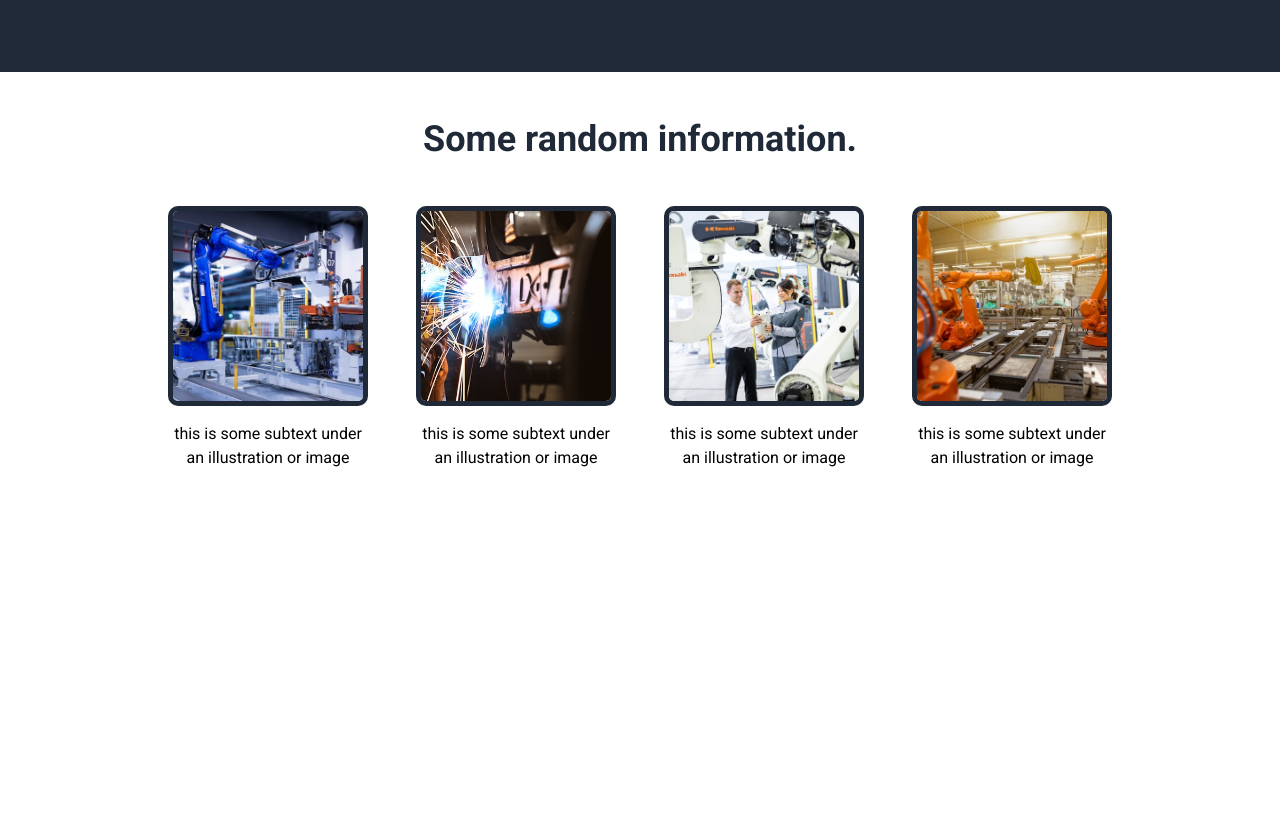
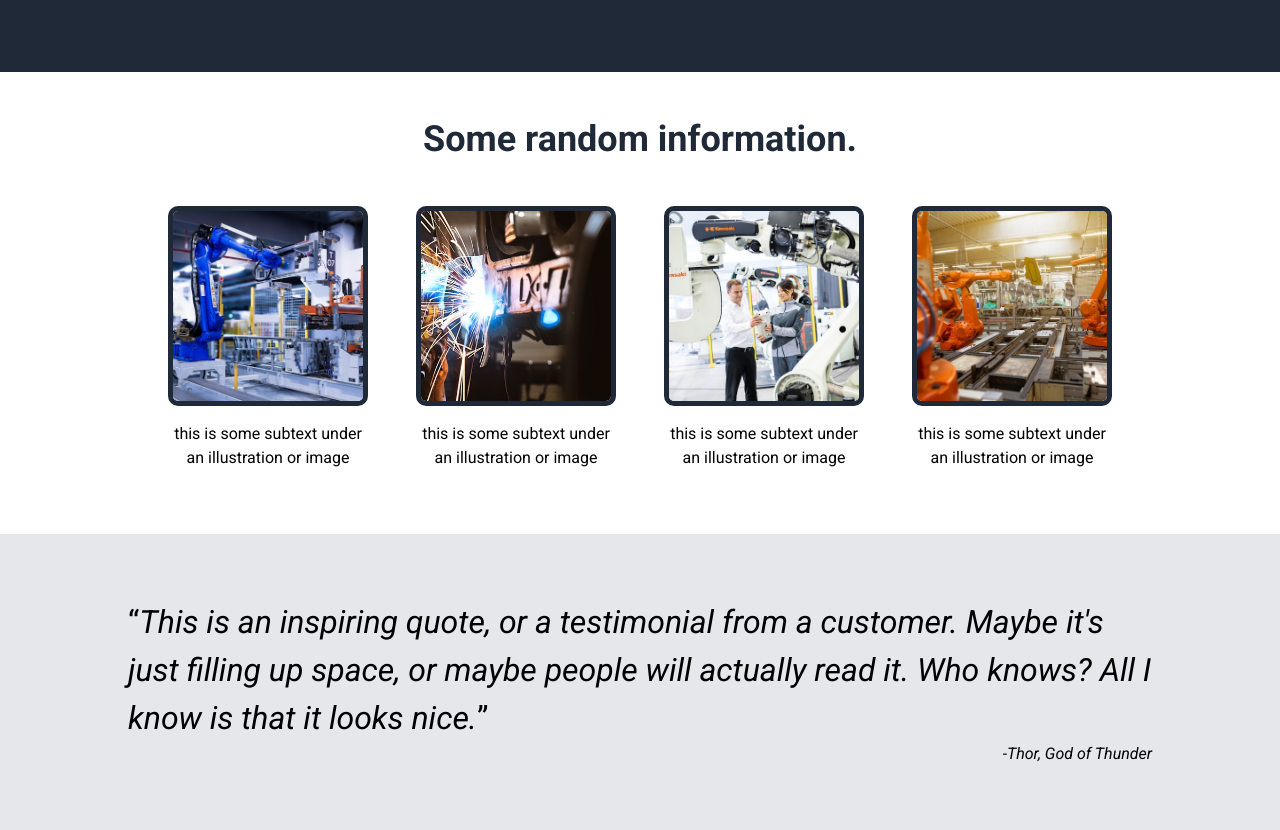
Before and after one commit to bagaskrisnawan/project_odin, a plain HTML site: page index.html in a window 1280 px wide. Shown: the part 796-1626 px from the top of the page. Before the commit the page ends 1355 px from the top, so only its background shows below. Drawn offline with Linux system fonts and the light colour scheme.

Commit message:
add qoute section

```diff
--- a/index.html
+++ b/index.html
@@ -52,6 +52,13 @@
                 </div>
             </div>
         </section>
+
+        <section class="quote-container">
+            <blockquote class="quote">
+                <q><em>This is an inspiring quote, or a testimonial from a customer. Maybe it's just filling up space, or maybe people will actually read it. Who knows? All I know is that it looks nice.</em></q>
+                <footer><em>-Thor, God of Thunder</em></footer>
+            </blockquote>
+        </section>
     </main>
 </body>
 </html>
--- a/style.css
+++ b/style.css
@@ -50,19 +50,17 @@ a {
     border-radius: 10px;
 }
 
-
-.hero-content h1,p{
- color: #F9FAF8;
- margin-bottom: 25px;
-}
-
 .hero-content h1 {
     font-size: 42px;
     font-weight: 900;
+    color: #F9FAF8;
+    margin-bottom: 25px;
 }
 
 .hero-content p {
     font-size: 19px;
+    color: #F9FAF8;
+ margin-bottom: 25px;
 }
 
 .hero-content button {
@@ -113,3 +111,19 @@ a {
     object-fit: cover;
     border-radius: 5px;
 }
+
+.quote-container {
+    display: flex;
+    justify-content: center;
+    align-items: center;
+    background-color: #E5E7EB;
+    padding: 64px 128px;
+}
+
+.quote q{
+    font-size: 32px;
+}
+
+.quote footer {
+    text-align: right;
+}
```
